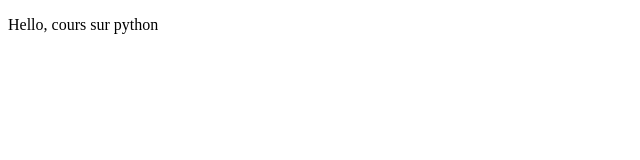
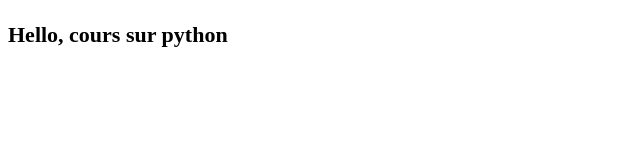
Before and after one commit to atiabouadamou6/TPGIT, a plain HTML site: page index.html in a window 1280 px wide. Shown: the whole page, without its empty margins (0-640 px from the left). Drawn offline with Linux system fonts and the light colour scheme.

Commit message:
ADD css file

```diff
--- /dev/null
+++ b/css/style.css
@@ -0,0 +1,4 @@
+p{
+    font-size: 22px;
+    font-weight: bold;
+}
--- a/index.html
+++ b/index.html
@@ -3,6 +3,7 @@
 <head>
     <meta charset="UTF-8">
     <meta name="viewport" content="width=device-width, initial-scale=1.0">
+    <link rel="stylesheet" href="css/style.css">
     <title>Document</title>
 </head>
 <body>
```
